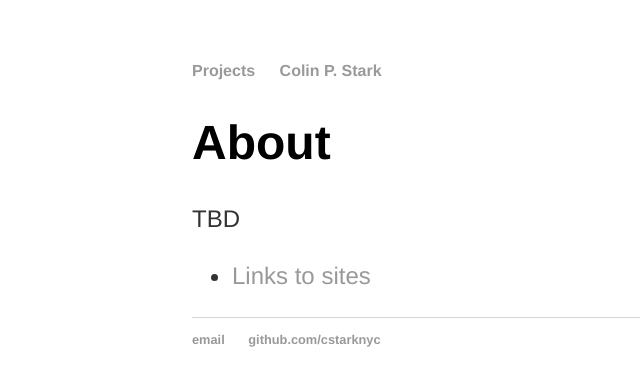
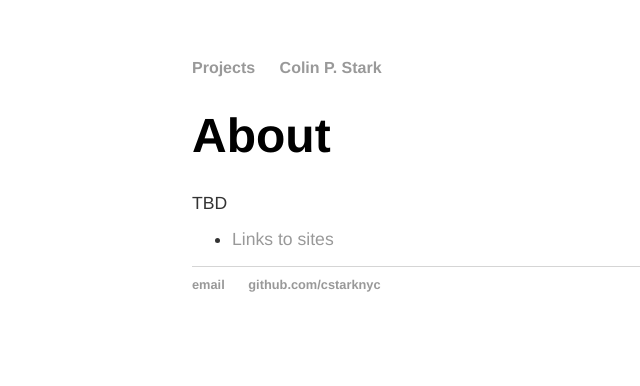
Before and after one commit to cstarkjp/cstarkjp.github.io, a Jekyll site: the page built from about/index.html, in a window 1280 px wide. Shown: the top 386 px of the page, without its empty margins (0-640 px from the left). Built offline with Jekyll 4.4.1, drawn with Linux system fonts in a browser that asks for light colours.

Commit message:
Tweaking

```diff
--- a/css/main.css
+++ b/css/main.css
@@ -3,7 +3,7 @@ body { margin: 60px auto; width: 70%; }
 a { text-decoration: none; color: #999; }
 a:hover { text-decoration: underline; }
 
-p, ul { font-size: 1.5em; line-height: 1.4em; color: #333; font-family: 'Helvetica', 'Arial', 'Sans-Serif'; }
+p, ul { font-size: 1.1em; line-height: 1.0em; color: #333; font-family: 'Helvetica', 'Arial', 'Sans-Serif'; }
 
 h1, h2, h3, h4 { font-family: 'Helvetica', 'Arial', 'Sans-Serif'; }
 h1 { font-size: 3em;  }
```
